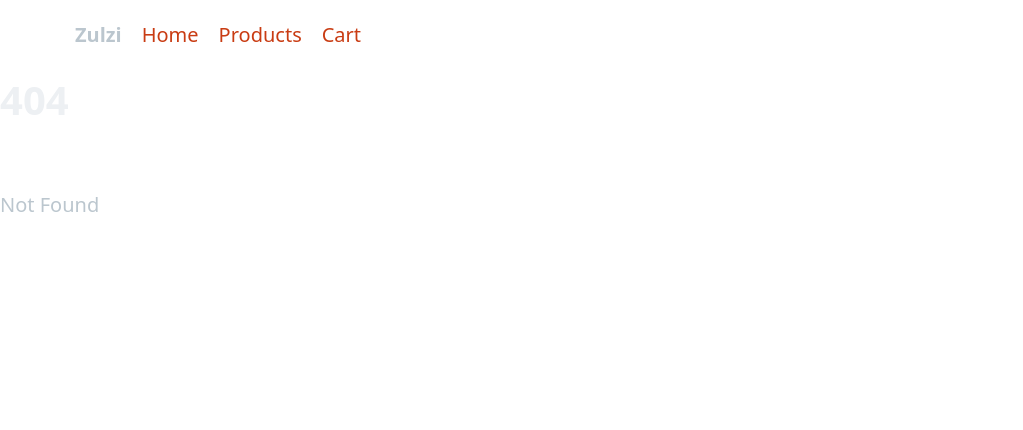
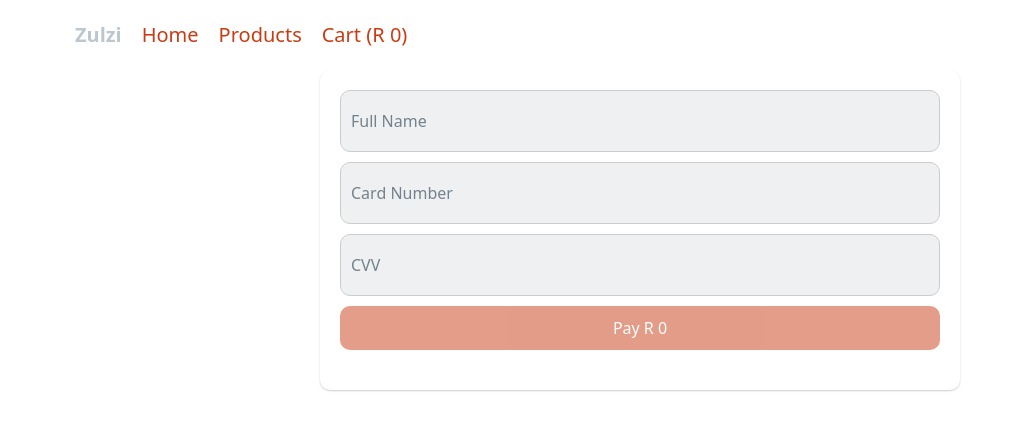
Before and after one commit to Tyler-The-Creator/svelte-e-commerce-demo, a SvelteKit app: page /payment in a window 1280 px wide. Before the commit this address had no page. Shown: the top 430 px of the page, without its empty margins (0-1023 px from the left). Built offline with nearby package versions, Linux system fonts and the light colour scheme.

Commit message:
add cart and payments

```diff
--- a/src/routes/+layout.svelte
+++ b/src/routes/+layout.svelte
@@ -1,5 +1,9 @@
 <script lang="ts">
   import "../app.scss";
+  import { cartTotal } from "../store";
+
+  console.log("cartTotal", $cartTotal);
+
 </script>
 
 <html lang="en" data-theme="dark">
@@ -11,7 +15,7 @@
     <li><strong>Zulzi</strong></li>
     <li><a href="/">Home</a></li>
     <li><a href="/products">Products</a></li>
-    <li><a href="/cart">Cart</a></li>
+    <li><a href="/cart">Cart (R {$cartTotal})</a></li>
   </ul>
 </nav>
 
--- /dev/null
+++ b/src/routes/payment/+page.svelte
@@ -0,0 +1,62 @@
+<script lang="ts">
+  import { cartTotal, resetCart } from "../../store";
+</script>
+
+<svelte:head>
+  <title>Payment</title>
+  <meta name="description" content="Payment page">
+</svelte:head>
+
+<div class="cardContainer">
+  <div class="card">
+    <input type="text" placeholder="Full Name">
+    <input type="text" placeholder="Card Number">
+    <input type="text" placeholder="CVV">
+    <button disabled={$cartTotal === 0} on:click={() => {
+      alert(`Paid R ${$cartTotal}`)
+      resetCart()
+    }}>Pay R {$cartTotal}</button>
+  </div>
+</div>
+
+<style>
+    .cardContainer {
+        display: flex;
+        justify-content: center;
+        align-items: center;
+    }
+
+    .card {
+        padding: 20px;
+        width: 50%;
+        background-color: #fff;
+        border-radius: 10px;
+        box-shadow: 0 1px 2px 0 rgba(0, 0, 0, 0.2);
+        display: flex;
+        flex-direction: column;
+        height: 100%;
+        overflow: hidden;
+        position: relative;
+    }
+
+    .card input {
+        background-color: #eff0f2;
+        color: #000;
+        margin-bottom: 10px;
+        padding: 10px;
+        border: 1px solid #ccc;
+        border-radius: 10px;
+        font-size: 16px;
+        outline: none;
+    }
+
+    .card button {
+        color: #fff;
+        padding: 10px;
+        border: none;
+        border-radius: 10px;
+        font-size: 16px;
+        outline: none;
+        cursor: pointer;
+    }
+</style>
--- a/src/routes/products/[productId]/+page.ts
+++ b/src/routes/products/[productId]/+page.ts
@@ -1,8 +1,7 @@
 export const load = ({ fetch, params }: any) => {
   const fetchProduct = async (id: string) => {
     const res = await fetch(`https://dummyjson.com/products/${id}`);
-    const data = await res.json();
-    return data;
+    return await res.json();
   }
 
   return {
--- a/src/store.ts
+++ b/src/store.ts
@@ -13,4 +13,15 @@ type Cart = {
 }
 
 export const cart = writable<Cart>({ id: 1, products: [] });
+export function calculateCartTotal(cart: Cart) {
+  return cart.products.reduce((total, product) => total + product.price, 0);
+}
+export const cartTotal = writable<number>(0);
+
+export function resetCart() {
+  cart.set({ id: 1, products: [] });
+  cartTotal.set(0)
+}
+
+
 export type { Product, Cart };
```
Also changed, not shown: src/lib/types/types.ts (added, +11 -0 lines), src/routes/cart/+page.svelte (+11 -5 lines), src/routes/products/+page.svelte (+7 -9 lines), src/routes/payment/+page.ts (added).
